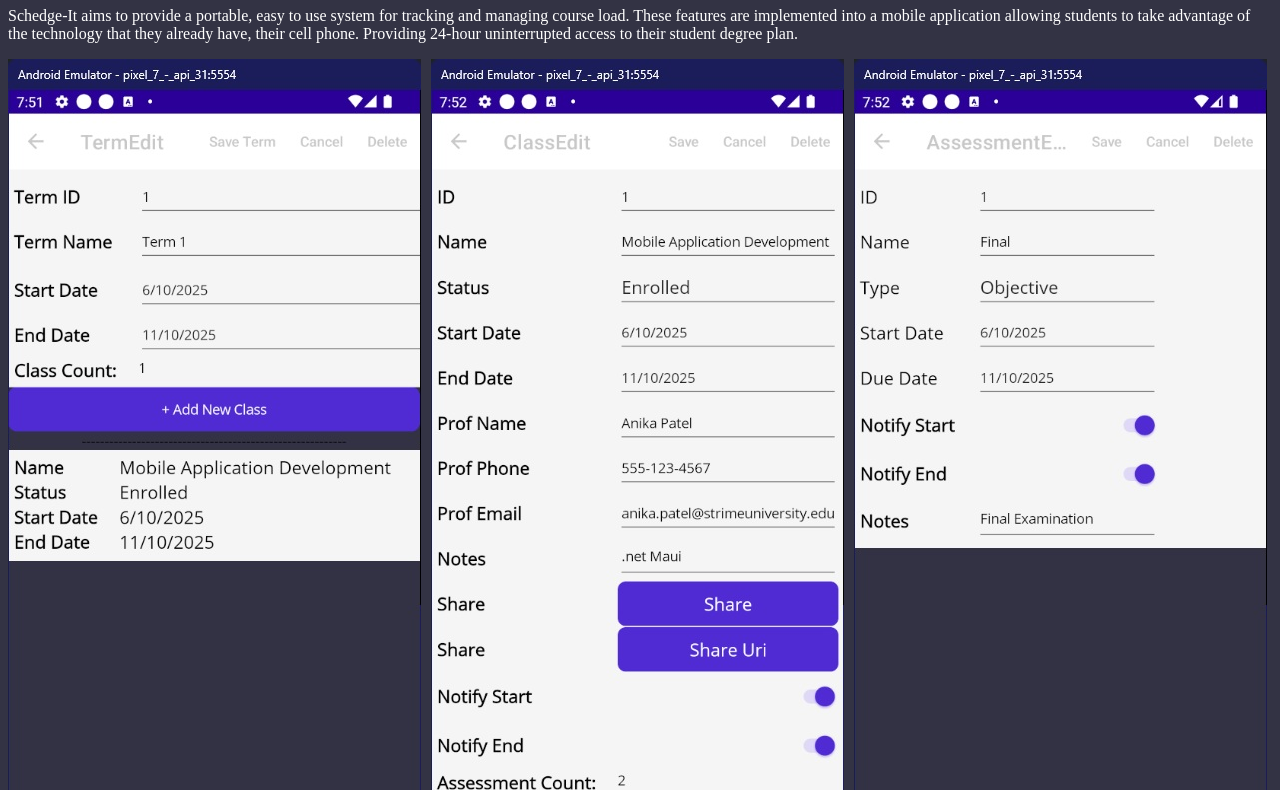
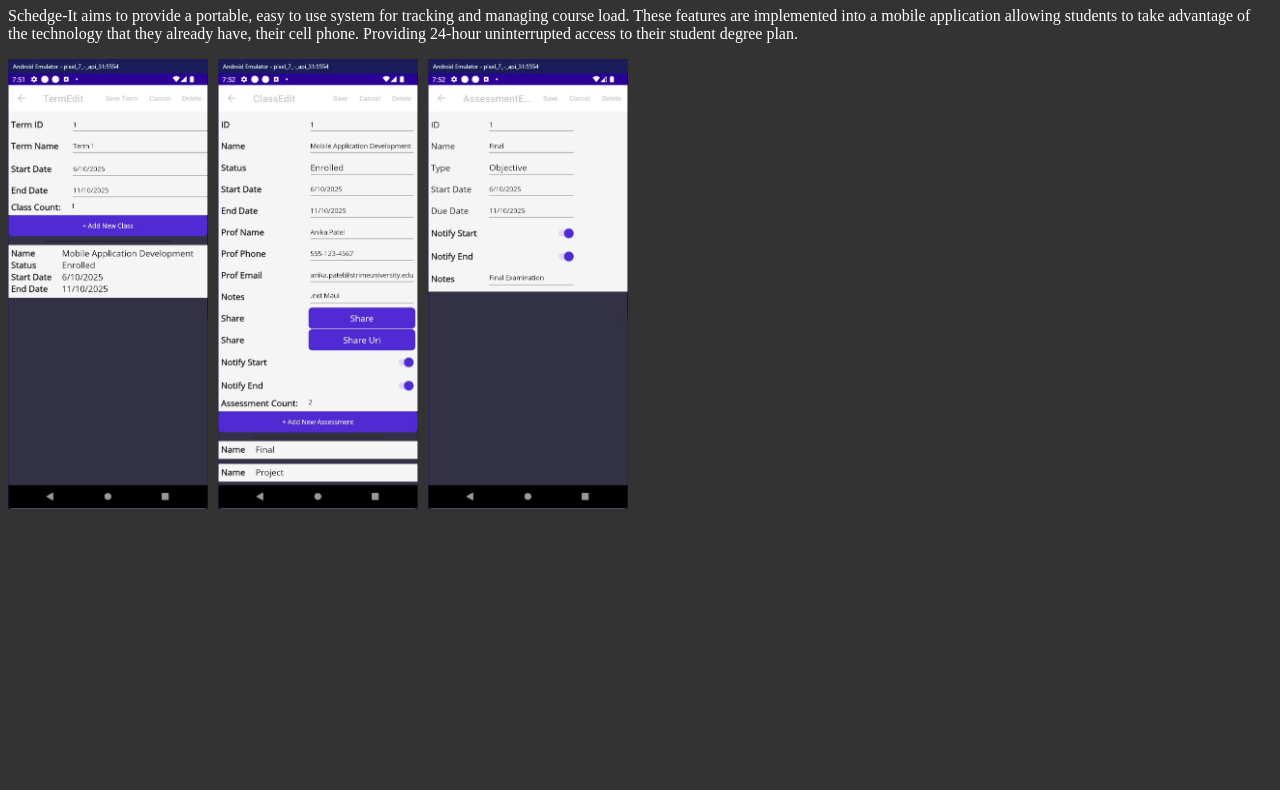
Before and after one commit to smimms88/sched-it, a plain HTML site: page index.html in a window 1280 px wide. Shown: the part 73-863 px from the top of the page. After the commit the page ends 800 px from the top, so only its background shows below. Drawn offline with Linux system fonts and the light colour scheme.

Commit message:
Update index.css

```diff
--- a/index.css
+++ b/index.css
@@ -1,5 +1,5 @@
 body {
-  background: #334;
+  background: #333;
   color: white;
 }
 
@@ -8,3 +8,8 @@ body {
   flex-wrap: wrap;
   gap: 10px;
 }
+
+img {
+  height: 450px;
+  width: 200px;
+}
```
